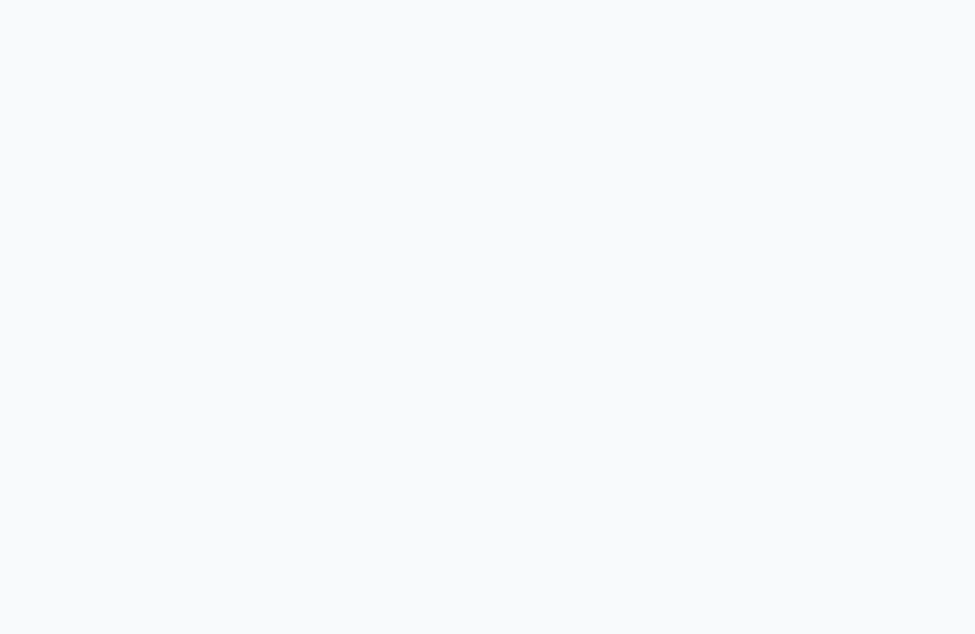
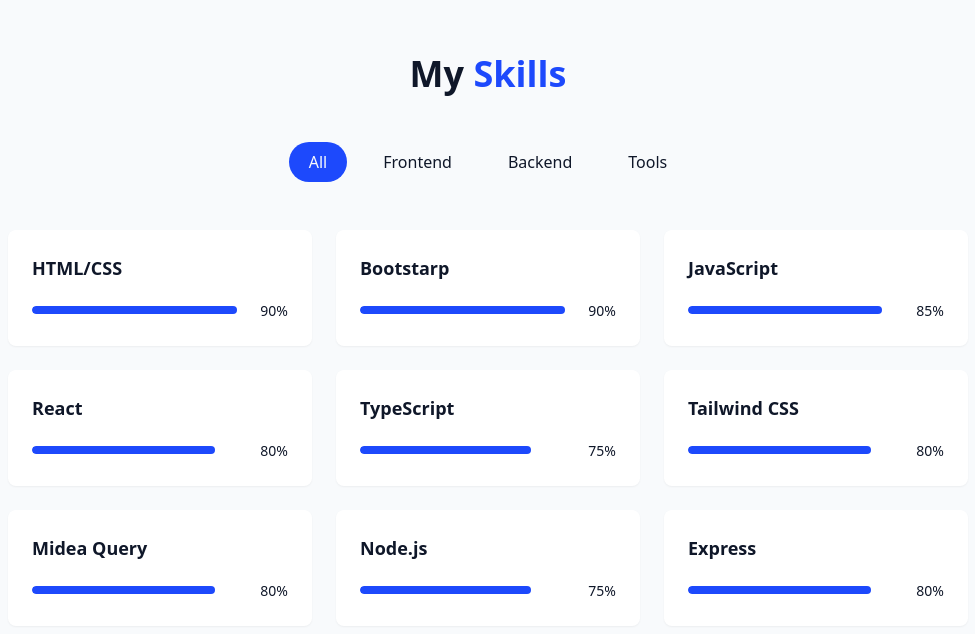
Before and after one commit to yarbework/Yarbework-Mohammed-Personal-Portfolio, a React (Vite) app in the folder Yarbework-Personal-Portfolio/: page / in a window 1280 px wide. Shown: the part 1726-2360 px from the top of the page, without its empty margins (152-1127 px from the left). Before the commit the page ends 1684 px from the top, so only its background shows below. Built offline with nearby package versions, Linux system fonts and the light colour scheme.

Commit message:
adding Skills section

```diff
--- /dev/null
+++ b/Yarbework-Personal-Portfolio/src/component/SkillsSection.jsx
@@ -0,0 +1,87 @@
+import { useState } from "react";
+import {cn} from '@/lib/utils'
+
+const skills = [
+  // Frontend
+  { name: "HTML/CSS", level: 90, category: "frontend" },
+  { name: "Bootstarp", level: 90, category: "frontend" },
+  { name: "JavaScript", level: 85, category: "frontend" },
+  { name: "React", level: 80, category: "frontend" },
+  { name: "TypeScript", level: 75, category: "frontend" },
+  { name: "Tailwind CSS", level: 80, category: "frontend" },
+  { name: "Midea Query", level: 80, category: "frontend" },
+
+  // Backend
+  { name: "Node.js", level: 75, category: "backend" },
+  { name: "Express", level: 80, category: "backend" },
+  { name: "MongoDB", level: 80, category: "backend" },
+  { name: "MySQL", level: 60, category: "backend" },
+
+  // Tools
+  { name: "Git/GitHub", level: 90, category: "tools" },
+  { name: "Docker", level: 50, category: "tools" },
+  { name: "Figma", level: 65, category: "tools" },
+  { name: "Canva", level: 65, category: "tools" },
+  { name: "VS Code", level: 95, category: "tools" },
+  { name: "Adobe Photoshop", level: 80, category: "tools" },
+  { name: "Capcut", level: 80, category: "tools" },
+];
+
+const categories = ["all", "frontend", "backend", "tools"]
+export const SkillsSection = () => {
+    const [activeCategory, setActiveCategory] = useState("all")
+
+    const  filteredSkills = skills.filter(
+        (skill) => activeCategory === 'all' || skill.category === activeCategory
+    );
+
+    return (
+        <section id="skills" className="py-24 px-4 relative bg-secondary/30">
+            <div className="container mx-auto max-w-5xl ">
+                <h2 className="text-3xl md:text-4xl font-bold mb-12 text-center">
+                My <span className="text-primary">Skills</span>
+                </h2>
+
+                <div className="flex flex-wrap justify-center gap-4 mb-12">
+                    {categories.map((category, key)=>(
+                        <button
+                            key={key}
+                            onClick={()=> setActiveCategory(category)}
+                            className={cn(
+                                "px-5 py-2 rounded-full transition-color duration-300 capitalize ",
+                                activeCategory === category ? "bg-primary text-primary-foreground" : "bg-secondary/70 text-foreground hover:bg-secondary"
+                            )}
+                            >
+                            {category}
+                        </button>
+                    ))}
+                </div>
+
+                <div className="grid grid-cols-1 sm:grid-cols-2 md:grid-cols-2 lg:grid-cols-3 gap-6">
+                    {filteredSkills.map((skill, key) => (
+                        <div
+                            key={key}
+                            className="bg-card p-6 rounded-lg shadow-xs card-hover"
+                        >
+                            <div className="text-left mb-4">
+                                <h3 className="font-semibold text-lg">{skill.name}</h3>
+                            </div>
+                            <div className="flex">
+                                <div className="w-full mt-2 h-2 rounded-full overflow-hidden">
+                                    <div
+                                            className="bg-primary pt-2 h-2 rounded-full origin-left animate-[grow_1.5s_ease-out]"
+                                            style={{width: skill.level + "%"}}
+                                    />
+                                </div>
+                                <div className="text-right">
+                                        <span className="text-sm text-muted-foreground">{ skill.level}%</span>
+                                </div>
+                            </div>
+                        </div>
+                    ))}
+                </div>
+
+            </div>
+        </section>
+    )
+}
--- a/Yarbework-Personal-Portfolio/src/pages/Home.jsx
+++ b/Yarbework-Personal-Portfolio/src/pages/Home.jsx
@@ -1,6 +1,7 @@
 import { AboutMe } from "../component/AboutMe"
 import { HeroSection } from "../component/HeroSections"
 import { Navbar } from "../component/Navbar"
+import { SkillsSection } from "../component/SkillsSection"
 import { StarBackground } from "../component/StarBackground"
 import { ThemeToggle } from "../component/ThemeToggle"
 
@@ -20,6 +21,7 @@
                 <main>
                     <HeroSection/>
                     <AboutMe />
+                    <SkillsSection />
                 </main>
             {/* Footer */}
         </div>
```
